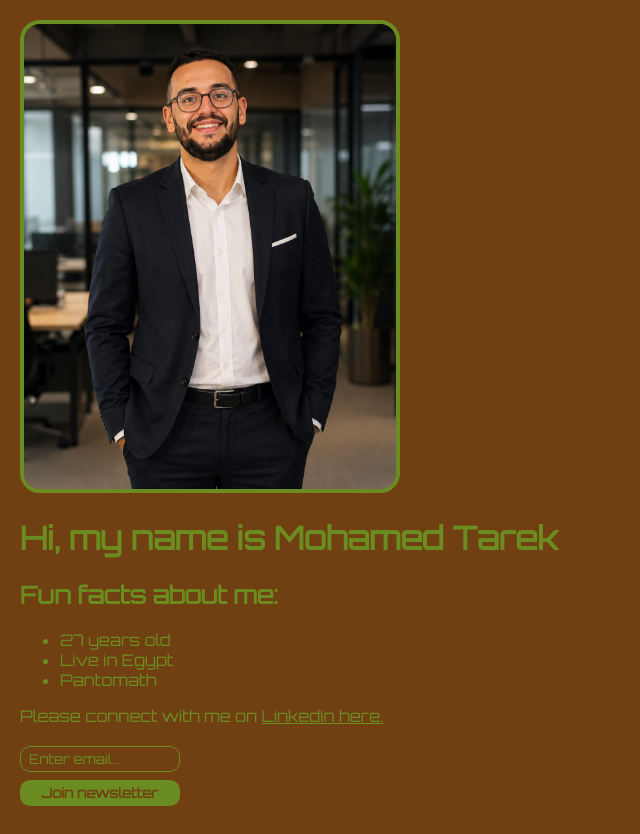
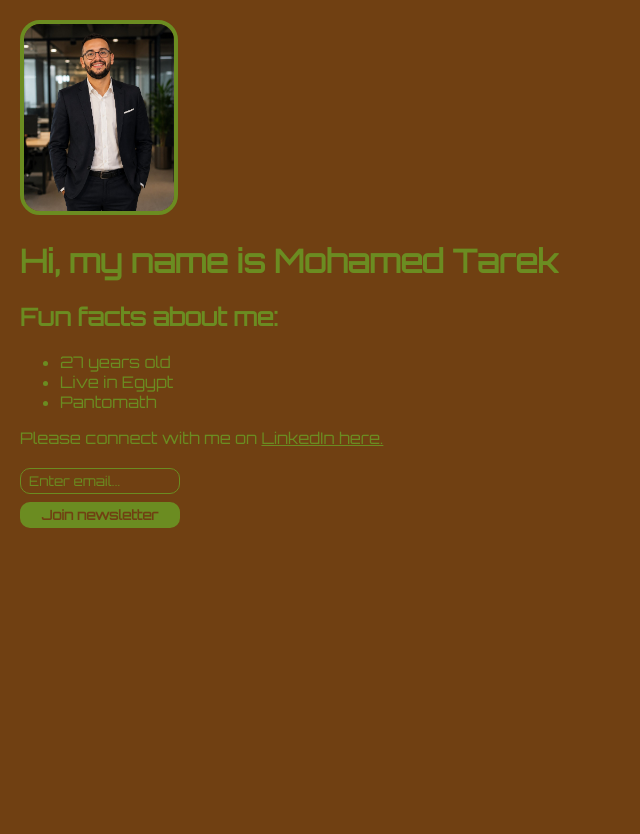
Before and after one commit to MohamedTarek9898/my-first-website, a plain HTML site: page index.html in a window 1280 px wide. Shown: the whole page, without its empty margins (0-640 px from the left). After the commit the page ends 800 px from the top, so only its background shows below. Drawn offline with Linux system fonts and the light colour scheme; a web font is replaced by a local one.

Commit message:
Add files via upload

```diff
--- a/styles.css
+++ b/styles.css
@@ -7,8 +7,9 @@
     --scary: 'Creepster', cursive;
     --cowboy: 'Rye', cursive;
     --regular: sans-serif;
-    --fantasy: 'MedievalSharp', cursive;
+
     --font: var(--regular);
+
     --sharp: 0;
     --soft: 10px;
     --round: 100px;
@@ -22,8 +23,8 @@
     --dark: var(--text);
 }
 
-
-body, html {
+body,
+html {
     margin: 0;
     padding: 10px;
     background: var(--background);
@@ -32,7 +33,8 @@ body, html {
 }
 
 img {
-    width: 30%;
+    width: 150px;
+    height: auto;
     border-radius: calc(var(--image) * 2);
     border: 4px solid var(--text);
 }
@@ -49,7 +51,7 @@ input {
     padding: 4px 8px;
     border-width: 1px;
     border-style: solid;
-    border-color:  var(--text);
+    border-color: var(--text);
     color: var(--text);
     background: none;
     border-radius: var(--image);
```
